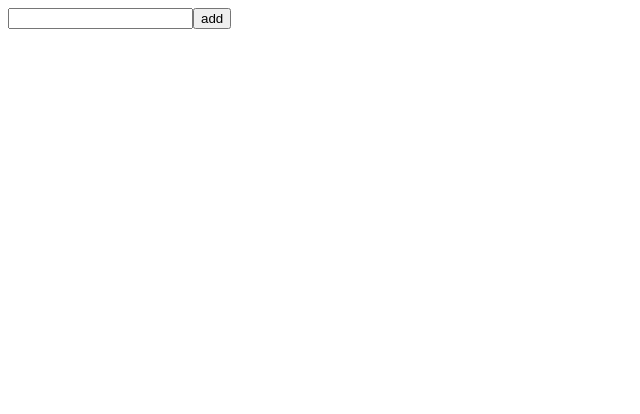
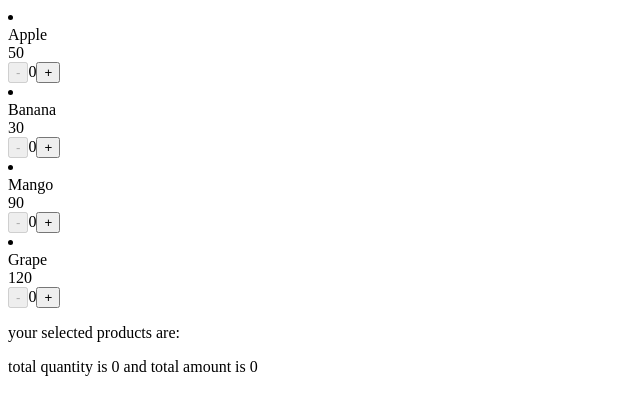
Before and after one commit to sandybhatta/machine-coding, a React (Vite) app: page / in a window 1280 px wide. Shown: the top 414 px of the page, without its empty margins (0-640 px from the left). Built offline with nearby package versions, Linux system fonts and the light colour scheme.

Commit message:
mini cart component is made for practicing useState hook

```diff
--- a/src/App.jsx
+++ b/src/App.jsx
@@ -5,6 +5,7 @@ import React from 'react'
 // import ColorPicker from './useStateHookPrac/ColorPicker'
 import TabSwitcher from './useStateHookPrac/TabSwitcher'
 import ToDo from './useStateHookPrac/ToDo'
+import MiniCart from './useStateHookPrac/MiniCart'
 // import ToggleButton from './useStateHookPrac/ToggleButton'
 // import UserCard from './MachineCodingComp/UserCard'
 // import LimitCounter from './EasyComponents/LimitCounter'
@@ -46,11 +47,11 @@ const App = () => {
                 {/*6. <ColorPicker/> */}
 
 
-                {/* <TabSwitcher/> */}
+                {/* 7. <TabSwitcher/> */}
 
-                  <ToDo/>
+                  {/* 8. <ToDo/> */}
 
-
+                  <MiniCart/>
 
 
 
--- /dev/null
+++ b/src/useStateHookPrac/MiniCart.jsx
@@ -0,0 +1,76 @@
+import React, { useState } from 'react'
+
+const MiniCart = () => {
+    const cartItems=[
+        {id:"1",product:"Apple", price:50, quantity:0},
+        {id:"2",product:"Banana", price:30, quantity:0},
+        {id:"3",product:"Mango", price:90, quantity:0},
+        {id:"4",product:"Grape", price:120, quantity:0},
+    ]
+    const[cart, setCart] = useState(cartItems)
+    const total ={
+        products:[],
+        quantity:0,
+        amount:0
+    }
+     cart.forEach(cartItem=>{
+
+        if(cartItem.quantity>0){
+            total.products.push(cartItem.product)
+            total.amount+= cartItem.price *cartItem.quantity
+        }
+        total.quantity=total.quantity+cartItem.quantity;
+
+    })
+    const  decrease=(id)=>{
+        setCart(cart.map(cartItem=>
+            cartItem.id===id?{...cartItem, quantity:cartItem.quantity-1}:cartItem
+        ))
+    }
+    const  increase=(id)=>{
+        setCart(cart.map(cartItem=>
+            cartItem.id===id?{...cartItem, quantity:cartItem.quantity+1}:cartItem
+        ))
+    }
+  return (
+    <div>
+        {
+            cart.map(cartItem=>{
+                return(
+                    <li key={cartItem.id}>
+                    <div>{cartItem.product}</div>
+                    <div>{cartItem.price}</div>
+                    <div>
+                        <button onClick={()=>decrease(cartItem.id)} disabled={cartItem.quantity===0}>-</button>
+                        {cartItem.quantity}
+                        <button onClick={()=>increase(cartItem.id)}>+</button>
+                    </div>
+                    </li>
+                )
+            })
+
+        }
+        <div>
+            <p>your selected products are: {
+            total.products.map(t=>{
+                return <span>{t}</span>
+            })
+            }</p>
+            <p> total quantity is {total.quantity} and total amount is {total.amount}</p>
+        </div>
+    </div>
+  )
+}
+
+export default MiniCart
+
+
+// 🛒 Mini Cart
+// -----------------------------
+// Apple       ₹50     [−] 1 [+]
+// Banana      ₹30     [−] 2 [+]
+// Mango       ₹60     [−] 0 [+]
+
+// -----------------------------
+// 🧾 Total Items: 3
+// 💰 Total Price: ₹110
```
